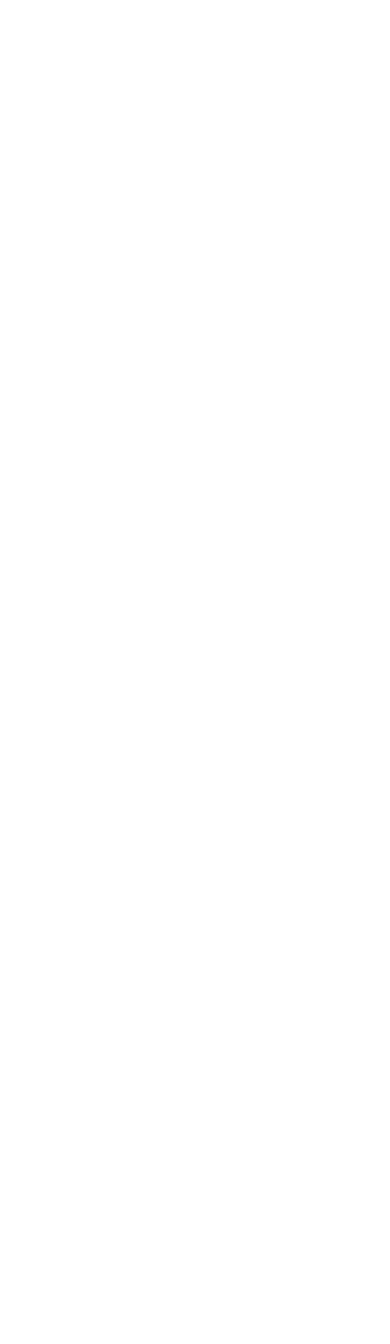
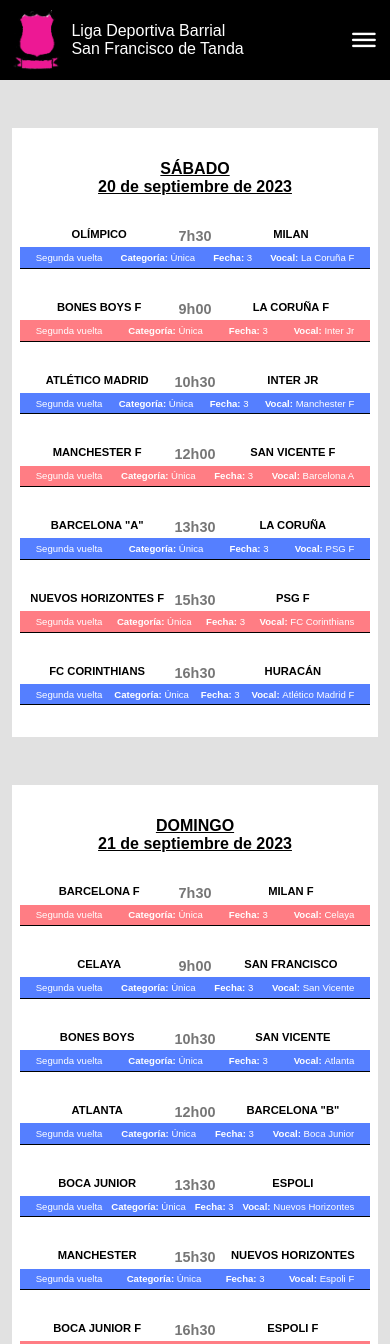
Before and after one commit to elvissoide/CommunitySoccerLeagueSFT, a plain HTML site: page calendar.html in a window 390 px wide. Shown: the top 1344 px of the page. Before the commit the page ends 844 px from the top, so only its background shows below. Drawn offline with nearby package versions, Linux system fonts and the light colour scheme.

Commit message:
ultimos cambios

```diff
--- /dev/null
+++ b/assets/css/calendar.css
@@ -0,0 +1,103 @@
+/* ========= CALENDAR SECTION ========= */
+section {
+    width: 100vw;
+}
+
+.calendar__container {
+    padding-top: 5rem;
+}
+
+/* ========= CALENDAR SECTION ========= */
+.calendar {
+    max-width: 50rem;
+    margin: 3rem auto;
+    background-color: white;
+    padding: 2rem 3rem;
+}
+
+.calendar__title {
+    text-align: center;
+    font-size: 1.5rem;
+    text-decoration: underline;
+}
+
+.calendar__fixture {
+    margin-top: 1rem;
+}
+
+/* ========= GAME TIME ========= */
+.game__time {
+    display: flex;
+    justify-content: space-between;
+    margin-bottom: 0.2rem;
+    margin-top: 2rem;
+    font-size: 1.2rem;
+}
+
+.game__time p {
+    width: 16rem;
+    text-align: center;
+    font-weight: bold;
+}
+
+.game__time span {
+    font-weight: bold;
+    color: #767676;
+}
+
+/* ========= GAME INFO ========= */
+.game__info {
+    display: flex;
+    justify-content: space-between;
+    color: white;
+    padding: 0.3rem 1rem;
+    font-size: 0.8rem;
+    border-bottom: 0.1rem solid black;
+}
+
+.game__info p:nth-child(4) {
+    width: 10rem;
+}
+
+.game__info span {
+    font-weight: bold;
+}
+
+.female {
+    background-color: #FF7D84;
+}
+
+.male {
+    background-color: #557FFF;
+}
+
+@media screen and (max-width: 600px) {
+    .calendar {
+        padding: 2rem 0.5rem;
+    }
+
+    .calendar__title h3 {
+        font-size: 1rem;
+    }
+
+    .calendar .game__time p {
+        font-size: 0.7rem;
+    }
+
+    .calendar .game__time span {
+        font-size: 0.9rem;
+    }
+
+    .game__time p {
+        width: 10rem;
+    }
+
+    .calendar .game__info p,
+    span {
+        font-size: 0.6rem;
+    }
+
+    .game__info p:nth-child(4) {
+        width: auto;
+    }
+}
--- a/assets/css/gallery.css
+++ b/assets/css/gallery.css
@@ -1,4 +1,3 @@
-
 /* ========= GALLERY SECTION ========= */
 
 section {
--- a/assets/css/main.css
+++ b/assets/css/main.css
@@ -149,7 +149,7 @@ footer a {
     }
 }
 
-@media screen and (max-width: 1024px) {
+@media screen and (max-width: 600px) {
     .container {
         width: var(--contenedor-ancho-sm);
         margin: 0 auto;
--- /dev/null
+++ b/assets/css/positions.css
@@ -0,0 +1,7 @@
+section {
+    width: 100vw;
+}
+
+section .positions__container {
+    padding-top: 5rem;
+}
--- a/calendar.html
+++ b/calendar.html
@@ -0,0 +1,359 @@
+<!DOCTYPE html>
+<html lang="es">
+
+<head>
+    <meta charset="UTF-8">
+    <meta http-equiv="X-UA-Compatible" content="IE=edge">
+    <meta name="viewport" content="width=device-width, initial-scale=1.0">
+    <title>Liga Deportiva Barrial San Francisco de Tanda</title>
+    <!-- Links to use Google Fonts -->
+    <link rel="preconnect" href="https://fonts.googleapis.com">
+    <link rel="preconnect" href="https://fonts.gstatic.com" crossorigin>
+    <link href="https://fonts.googleapis.com/css2?family=Montserrat:wght@200;300;400;700&display=swap" rel="stylesheet">
+    <!-- Link to use icons -->
+    <link rel="stylesheet" href="https://unicons.iconscout.com/release/v4.0.8/css/line.css">
+    <!-- Link to use css style -->
+    <link rel="stylesheet" href="assets/css/main.css">
+    <link rel="stylesheet" href="assets/css/calendar.css">
+</head>
+
+<body>
+
+    <!-- ======== NAVBAR ======== -->
+    <nav>
+        <div class="container nav__container">
+            <a href="index.html">
+                <div class="nav__logo">
+                    <img src="assets/img/logo-LDBSFT.png" alt="Logo LDBSFT">
+                    <p>Liga Deportiva Barrial <br> San Francisco de Tanda</p>
+                </div>
+            </a>
+            <ul class="nav__menu">
+                <li><a href="index.html">INICIO</a></li>
+                <li><a href="calendar.html">CALENDARIO</a></li>
+                <li><a href="positions.html">POSICIONES</a></li>
+                <li><a href="gallery.html">GALERIA</a></li>
+            </ul>
+            <button id="open-menu-icon"><i class="uil uil-bars"></i></button>
+            <button id="close-menu-icon"><i class="uil uil-multiply"></i></button>
+        </div>
+    </nav>
+
+    <!-- ======== SECTION ======== -->
+    <section>
+        <div class="container calendar__container">
+            <!-- SATURDAY -->
+            <div class="calendar">
+                <div class="calendar__title">
+                    <h3>SÁBADO <br> 20 de septiembre de 2023</h3>
+                </div>
+                <div class="calendar__fixtures">
+                    <!-- 7h30 game -->
+                    <div class="calendar__fixture">
+                        <div class="game__time">
+                            <div class="crest__team">
+                                <!-- Escudo del del equipo 1 -->
+                            </div>
+                            <p>OLÍMPICO</p>
+                            <span>7h30</span>
+                            <p>MILAN</p>
+                            <div class="crest__team">
+                                <!-- Escudo del del equipo 1 -->
+                            </div>
+                        </div>
+                        <div class="game__info male">
+                            <p>Segunda vuelta</p>
+                            <p><span>Categoría: </span>Única</p>
+                            <p><span>Fecha: </span>3</p>
+                            <p><span>Vocal: </span>La Coruña F</p>
+                        </div>
+                    </div>
+                    <!-- 9h00 game -->
+                    <div class="calendar__fixture">
+                        <div class="game__time">
+                            <div class="crest__team">
+                                <!-- Escudo del del equipo 1 -->
+                            </div>
+                            <p>BONES BOYS F</p>
+                            <span>9h00</span>
+                            <p>LA CORUÑA F</p>
+                            <div class="crest__team">
+                                <!-- Escudo del del equipo 1 -->
+                            </div>
+                        </div>
+                        <div class="game__info female">
+                            <p>Segunda vuelta</p>
+                            <p><span>Categoría: </span>Única</p>
+                            <p><span>Fecha: </span>3</p>
+                            <p><span>Vocal: </span>Inter Jr</p>
+                        </div>
+                    </div>
+                    <!-- 10h30 game -->
+                    <div class="calendar__fixture">
+                        <div class="game__time">
+                            <div class="crest__team">
+                                <!-- Escudo del del equipo 1 -->
+                            </div>
+                            <p>ATLÉTICO MADRID</p>
+                            <span>10h30</span>
+                            <p>INTER JR</p>
+                            <div class="crest__team">
+                                <!-- Escudo del del equipo 1 -->
+                            </div>
+                        </div>
+                        <div class="game__info male">
+                            <p>Segunda vuelta</p>
+                            <p><span>Categoría: </span>Única</p>
+                            <p><span>Fecha: </span>3</p>
+                            <p><span>Vocal: </span>Manchester F</p>
+                        </div>
+                    </div>
+                    <!-- 12h00 game -->
+                    <div class="calendar__fixture">
+                        <div class="game__time">
+                            <div class="crest__team">
+                                <!-- Escudo del del equipo 1 -->
+                            </div>
+                            <p>MANCHESTER F</p>
+                            <span>12h00</span>
+                            <p>SAN VICENTE F</p>
+                            <div class="crest__team">
+                                <!-- Escudo del del equipo 1 -->
+                            </div>
+                        </div>
+                        <div class="game__info female">
+                            <p>Segunda vuelta</p>
+                            <p><span>Categoría: </span>Única</p>
+                            <p><span>Fecha: </span>3</p>
+                            <p><span>Vocal: </span>Barcelona A</p>
+                        </div>
+                    </div>
+                    <!-- 13h30 game -->
+                    <div class="calendar__fixture">
+                        <div class="game__time">
+                            <div class="crest__team">
+                                <!-- Escudo del del equipo 1 -->
+                            </div>
+                            <p>BARCELONA "A"</p>
+                            <span>13h30</span>
+                            <p>LA CORUÑA</p>
+                            <div class="crest__team">
+                                <!-- Escudo del del equipo 1 -->
+                            </div>
+                        </div>
+                        <div class="game__info male">
+                            <p>Segunda vuelta</p>
+                            <p><span>Categoría: </span>Única</p>
+                            <p><span>Fecha: </span>3</p>
+                            <p><span>Vocal: </span>PSG F</p>
+                        </div>
+                    </div>
+                    <!-- 15h00 game -->
+                    <div class="calendar__fixture">
+                        <div class="game__time">
+                            <div class="crest__team">
+                                <!-- Escudo del del equipo 1 -->
+                            </div>
+                            <p>NUEVOS HORIZONTES F</p>
+                            <span>15h30</span>
+                            <p>PSG F</p>
+                            <div class="crest__team">
+                                <!-- Escudo del del equipo 1 -->
+                            </div>
+                        </div>
+                        <div class="game__info female">
+                            <p>Segunda vuelta</p>
+                            <p><span>Categoría: </span>Única</p>
+                            <p><span>Fecha: </span>3</p>
+                            <p><span>Vocal: </span>FC Corinthians</p>
+                        </div>
+                    </div>
+                    <!-- 16h30 game -->
+                    <div class="calendar__fixture">
+                        <div class="game__time">
+                            <div class="crest__team">
+                                <!-- Escudo del del equipo 1 -->
+                            </div>
+                            <p>FC CORINTHIANS</p>
+                            <span>16h30</span>
+                            <p>HURACÁN</p>
+                            <div class="crest__team">
+                                <!-- Escudo del del equipo 1 -->
+                            </div>
+                        </div>
+                        <div class="game__info male">
+                            <p>Segunda vuelta</p>
+                            <p><span>Categoría: </span>Única</p>
+                            <p><span>Fecha: </span>3</p>
+                            <p><span>Vocal: </span>Atlético Madrid F</p>
+                        </div>
+                    </div>
+                </div>
+            </div>
+            <!-- SUNDAY -->
+            <div class="calendar">
+                <div class="calendar__title">
+                    <h3>DOMINGO <br> 21 de septiembre de 2023</h3>
+                </div>
+                <div class="calendar__fixtures">
+                    <!-- 7h30 game -->
+                    <div class="calendar__fixture">
+                        <div class="game__time">
+                            <div class="crest__team">
+                                <!-- Escudo del del equipo 1 -->
+                            </div>
+                            <p>BARCELONA F</p>
+                            <span>7h30</span>
+                            <p>MILAN F</p>
+                            <div class="crest__team">
+                                <!-- Escudo del del equipo 1 -->
+                            </div>
+                        </div>
+                        <div class="game__info female">
+                            <p>Segunda vuelta</p>
+                            <p><span>Categoría: </span>Única</p>
+                            <p><span>Fecha: </span>3</p>
+                            <p><span>Vocal: </span>Celaya</p>
+                        </div>
+                    </div>
+                    <!-- 9h00 game -->
+                    <div class="calendar__fixture">
+                        <div class="game__time">
+                            <div class="crest__team">
+                                <!-- Escudo del del equipo 1 -->
+                            </div>
+                            <p>CELAYA</p>
+                            <span>9h00</span>
+                            <p>SAN FRANCISCO</p>
+                            <div class="crest__team">
+                                <!-- Escudo del del equipo 1 -->
+                            </div>
+                        </div>
+                        <div class="game__info male">
+                            <p>Segunda vuelta</p>
+                            <p><span>Categoría: </span>Única</p>
+                            <p><span>Fecha: </span>3</p>
+                            <p><span>Vocal: </span>San Vicente</p>
+                        </div>
+                    </div>
+                    <!-- 10h30 game -->
+                    <div class="calendar__fixture">
+                        <div class="game__time">
+                            <div class="crest__team">
+                                <!-- Escudo del del equipo 1 -->
+                            </div>
+                            <p>BONES BOYS</p>
+                            <span>10h30</span>
+                            <p>SAN VICENTE</p>
+                            <div class="crest__team">
+                                <!-- Escudo del del equipo 1 -->
+                            </div>
+                        </div>
+                        <div class="game__info male">
+                            <p>Segunda vuelta</p>
+                            <p><span>Categoría: </span>Única</p>
+                            <p><span>Fecha: </span>3</p>
+                            <p><span>Vocal: </span>Atlanta</p>
+                        </div>
+                    </div>
+                    <!-- 12h00 game -->
+                    <div class="calendar__fixture">
+                        <div class="game__time">
+                            <div class="crest__team">
+                                <!-- Escudo del del equipo 1 -->
+                            </div>
+                            <p>ATLANTA</p>
+                            <span>12h00</span>
+                            <p>BARCELONA "B"</p>
+                            <div class="crest__team">
+                                <!-- Escudo del del equipo 1 -->
+                            </div>
+                        </div>
+                        <div class="game__info male">
+                            <p>Segunda vuelta</p>
+                            <p><span>Categoría: </span>Única</p>
+                            <p><span>Fecha: </span>3</p>
+                            <p><span>Vocal: </span>Boca Junior</p>
+                        </div>
+                    </div>
+                    <!-- 13h30 game -->
+                    <div class="calendar__fixture">
+                        <div class="game__time">
+                            <div class="crest__team">
+                                <!-- Escudo del del equipo 1 -->
+                            </div>
+                            <p>BOCA JUNIOR</p>
+                            <span>13h30</span>
+                            <p>ESPOLI</p>
+                            <div class="crest__team">
+                                <!-- Escudo del del equipo 1 -->
+                            </div>
+                        </div>
+                        <div class="game__info male">
+                            <p>Segunda vuelta</p>
+                            <p><span>Categoría: </span>Única</p>
+                            <p><span>Fecha: </span>3</p>
+                            <p><span>Vocal: </span>Nuevos Horizontes</p>
+                        </div>
+                    </div>
+                    <!-- 15h00 game -->
+                    <div class="calendar__fixture">
+                        <div class="game__time">
+                            <div class="crest__team">
+                                <!-- Escudo del del equipo 1 -->
+                            </div>
+                            <p>MANCHESTER</p>
+                            <span>15h30</span>
+                            <p>NUEVOS HORIZONTES</p>
+                            <div class="crest__team">
+                                <!-- Escudo del del equipo 1 -->
+                            </div>
+                        </div>
+                        <div class="game__info male">
+                            <p>Segunda vuelta</p>
+                            <p><span>Categoría: </span>Única</p>
+                            <p><span>Fecha: </span>3</p>
+                            <p><span>Vocal: </span>Espoli F</p>
+                        </div>
+                    </div>
+                    <!-- 16h30 game -->
+                    <div class="calendar__fixture">
+                        <div class="game__time">
+                            <div class="crest__team">
+                                <!-- Escudo del del equipo 1 -->
+                            </div>
+                            <p>BOCA JUNIOR F</p>
+                            <span>16h30</span>
+                            <p>ESPOLI F</p>
+                            <div class="crest__team">
+                                <!-- Escudo del del equipo 1 -->
+                            </div>
+                        </div>
+                        <div class="game__info female">
+                            <p>Segunda vuelta</p>
+                            <p><span>Categoría: </span>Única</p>
+                            <p><span>Fecha: </span>3</p>
+                            <p><span>Vocal: </span>Manchester</p>
+                        </div>
+                    </div>
+                </div>
+            </div>
+        </div>
+    </section>
+
+    <!-- ======== FOOTER ======== -->
+    <footer>
+        <div class="container footer__container">
+            <p>Sitio Web desarrollado por DevDex. <br> &copy; Liga Deportiva Barrial San Francisco de Tanda.</p>
+            <div class="footer__menu">
+                <a href="https://www.facebook.com/gabriela.guaman.79656" target="_blank"><i
+                        class="uil uil-facebook"></i></a>
+                <!-- https://wa.me/593 -->
+                <a href=""><i class="uil uil-whatsapp-alt"></i></a>
+            </div>
+        </div>
+    </footer>
+    <script src="assets/js/main.js"></script>
+</body>
+
+</html>
```
Also changed, not shown: gallery.html (+1 -1 lines), positions.html (+146 -0 lines).
